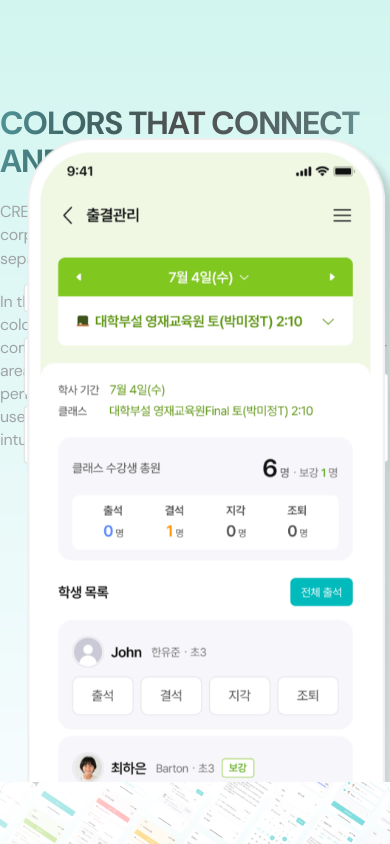
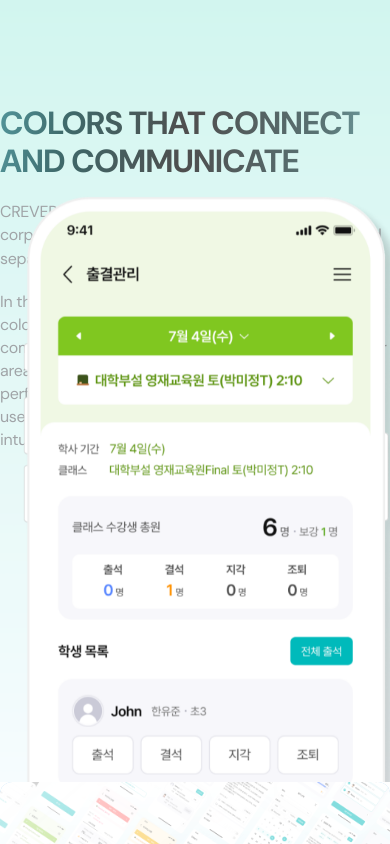
Before and after one commit to SangO-Lee/if-design, a React (Create React App) app: page / in a window 390 px wide. Shown: the part 6500-7344 px from the top of the page. Built offline with nearby package versions, Linux system fonts and the light colour scheme.

Commit message:
color섹션 모바일 이미지 크기 조정

```diff
--- a/src/assets/css/common.scss
+++ b/src/assets/css/common.scss
@@ -766,6 +766,9 @@ button {
                         z-index: 20;
                         position: relative;
                         left: 20px;
+                        img {
+                            width: 528px;
+                        }
                     }
                     .component-list {
                         z-index: 10;
--- a/src/components/main/Section7.js
+++ b/src/components/main/Section7.js
@@ -1,6 +1,6 @@
 import menu from "assets/data/menu";
 import React, { useState } from "react";
-import colorMobileImg from "assets/img/color_mobile.png";
+import colorMobileImg from "assets/img/color_mobile_2x.png";
 import colorCompImg1 from "assets/img/color_sample1.png";
 import colorCompImg2 from "assets/img/color_sample2.png";
 import colorCompImg3 from "assets/img/color_sample3.png";
```
Also changed, not shown: src/assets/img/color_mobile_2x.png (added).
